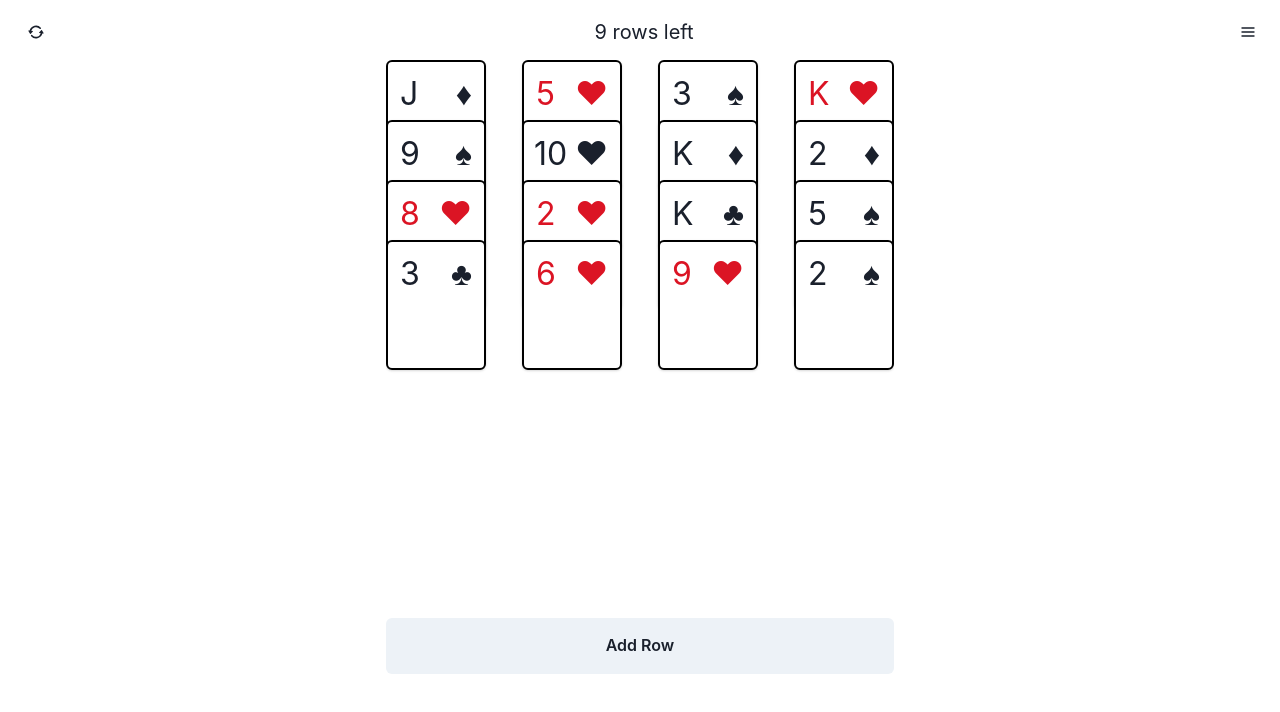
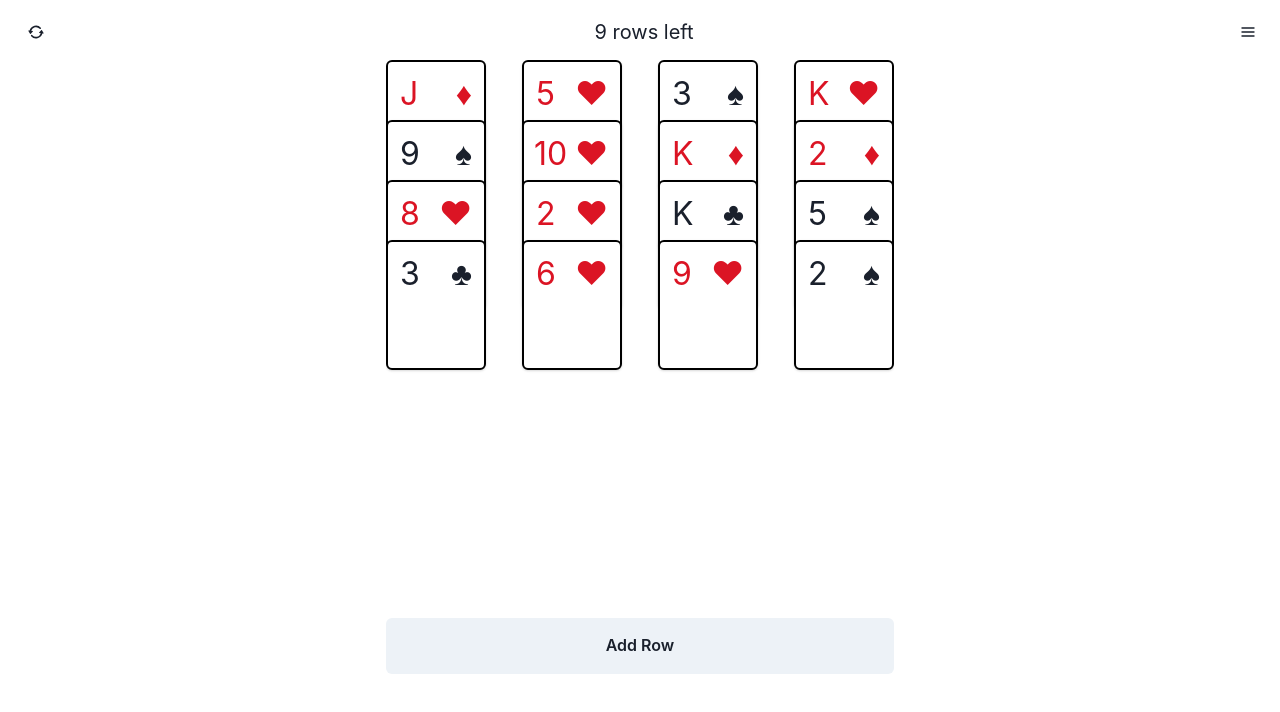
Before and after one commit to thaidakar/impossible, a React (Create React App) app: page / in a window 1280 px wide. Shown: the top 712 px of the page. Built offline with nearby package versions, Linux system fonts and the light colour scheme.

Commit message:
let 10s be red

```diff
--- a/src/App.tsx
+++ b/src/App.tsx
@@ -273,7 +273,7 @@ export const App = () => {
                 onClick={(e) => cardClick(e, ridx, cidx)}
                 onContextMenu={(e) => { e.preventDefault(); if (e.type === 'contextmenu') handleCardRightClick(ridx, cidx);}}>
                   <CardBody hidden={card.hidden} px={3} pt={2} className='card-body'>
-                    <HStack right={[7.7, .5]} className={ card.val === CardVal.Ten ? 'ten' : '' + ' ' + card.suite == Suite.Diamond || card.suite == Suite.Heart ? 'suite-r' : ''} justifyContent={ card.val === CardVal.Ten ? '' : 'space-between'}>
+                    <HStack right={[7.7, .5]} className={`${card.val === CardVal.Ten ? 'ten' : ''} ${card.suite == Suite.Diamond || card.suite == Suite.Heart ? 'suite-r' : ''}`} justifyContent={ card.val === CardVal.Ten ? '' : 'space-between'}>
                       <StackItem>
                         {displayName(card.val)}
                       </StackItem>
```
